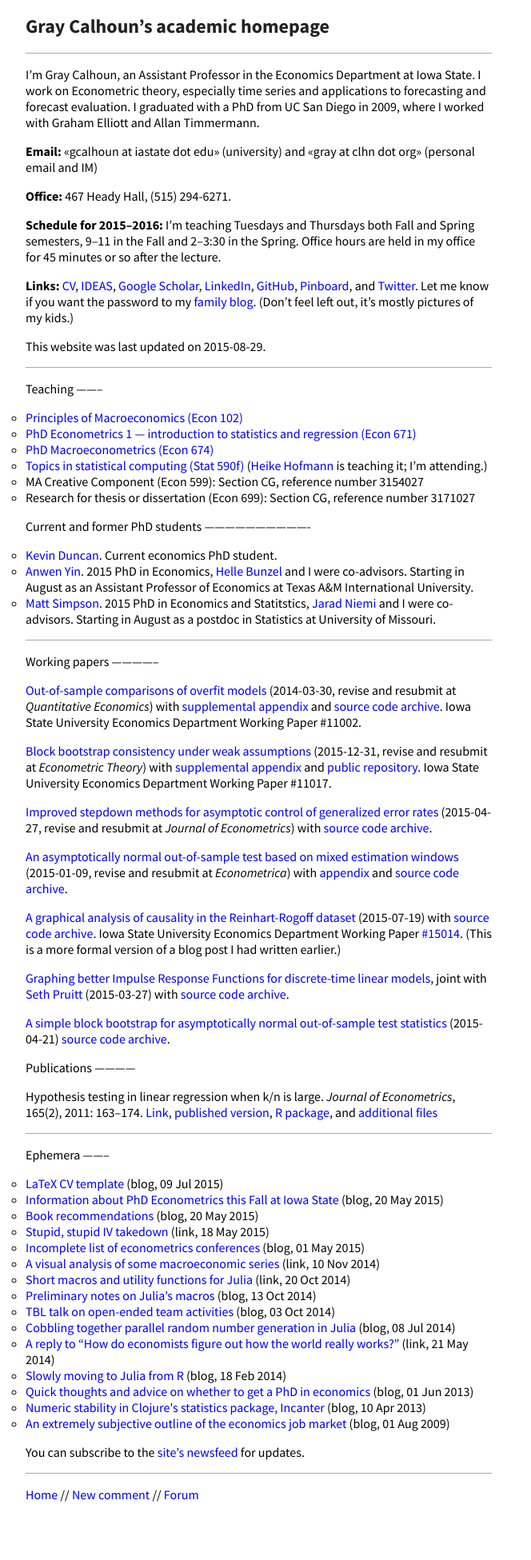
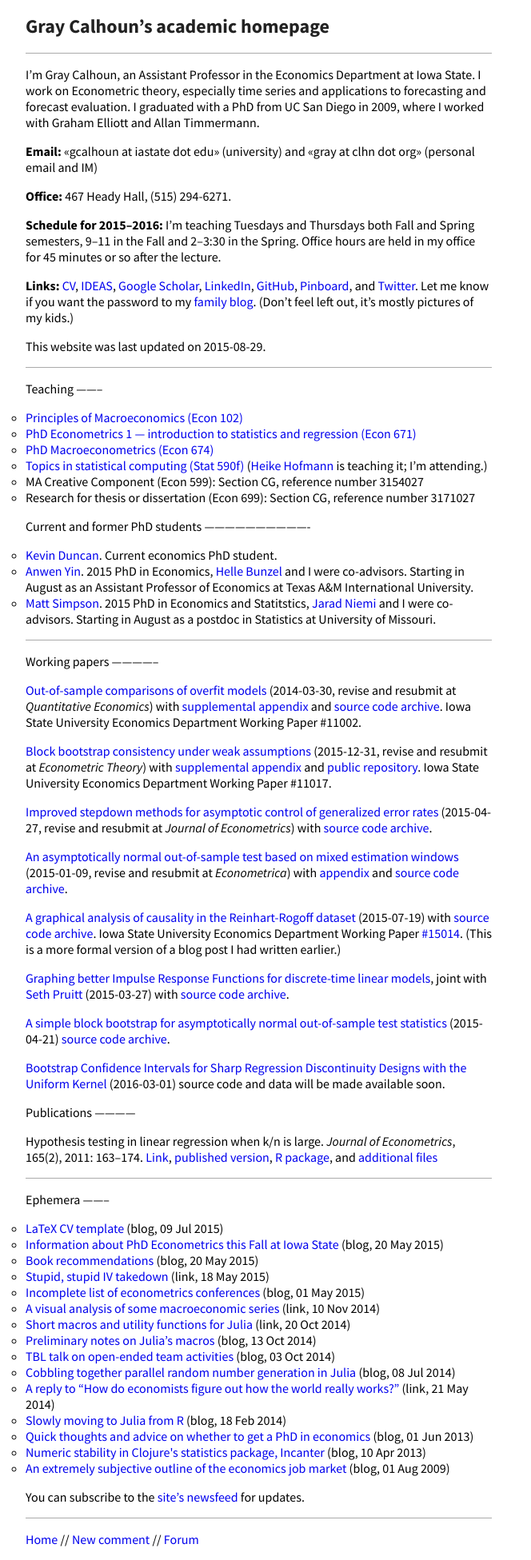
Before and after one commit to mmkuang/grayclhn.github.io, a Jekyll site: the page built from index.md, in a window 1280 px wide. Shown: the whole page at 80% size, without its empty margins (0-664 px from the left). Built offline with Jekyll 4.4.1, drawn with Linux system fonts in a browser that asks for light colours; Markdown is read by kramdown in place of the engine named in the settings; before the commit the page ends 1895 px from its top, so only the background shows below that.

Commit message:
Update CV and webpage with rdboot paper

```diff
--- a/index.md
+++ b/index.md
@@ -116,6 +116,9 @@ joint with [Seth Pruitt](https://sites.google.com/site/sethpruittnet/)
 (2015-04-21) [source code archive](dl/calhoun_oosbootstrap_v2015-05-08.zip).
 <!-- [Private git repository](https://git.ece.iastate.edu/gcalhoun/oosbootstrap) -->
 
+[Bootstrap Confidence Intervals for Sharp Regression Discontinuity Designs with the Uniform Kernel](dl/bartalotti_calhoun_he_rdboot.pdf)
+(2016-03-01) source code and data will be made available soon.
+
 <a id="publications">
 Publications
 ------------
```
Also changed, not shown: 2 other files.
